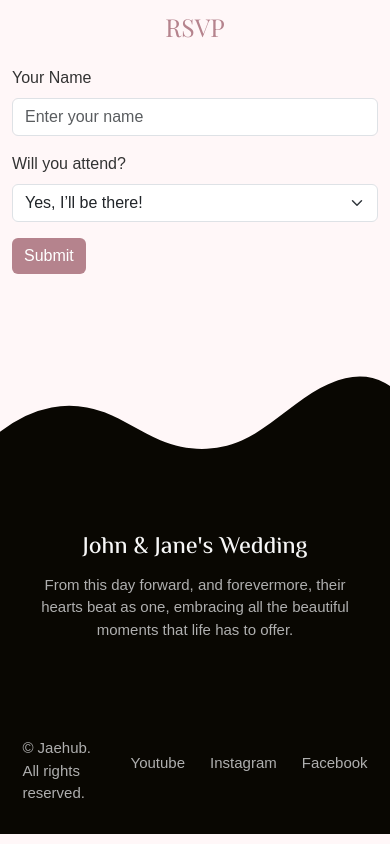
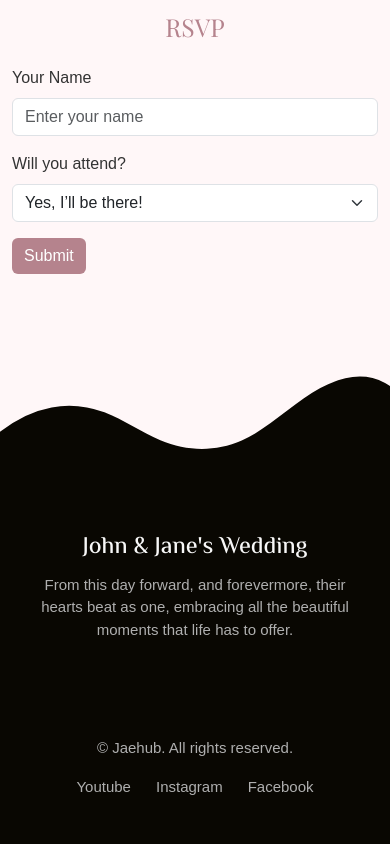
Before and after one commit to BiancaTelan/wedding-website, a React (Vite) app: page / in a window 390 px wide. Shown: the part 2413-3257 px from the top of the page. Built offline with nearby package versions, Linux system fonts and the light colour scheme.

Commit message:
footer responsive

```diff
--- a/index.html
+++ b/index.html
@@ -20,7 +20,7 @@
     <link rel="manifest" href="/favicons/site.webmanifest" />
 
     <!-- Lenis Smooth Scroll CDN -->
-    <script src="/public/js/lenis.js"></script>
+    <script src="/js/lenis.js"></script>
 
     <title>John & Jane's Wedding</title>
   </head>
--- a/src/App.css
+++ b/src/App.css
@@ -75,4 +75,13 @@
 #wave-foo article .foo-details li{
   list-style: none;
 }
+@media screen and (max-width: 575px) {
+  #wave-foo article .foo-details{
+    flex-direction: column;
+    gap: 15px;
+  }
+  #wave-foo article .foo-details ul{
+    padding-left: 0;
+  }
+}
 /* New Footer Style End */
```
